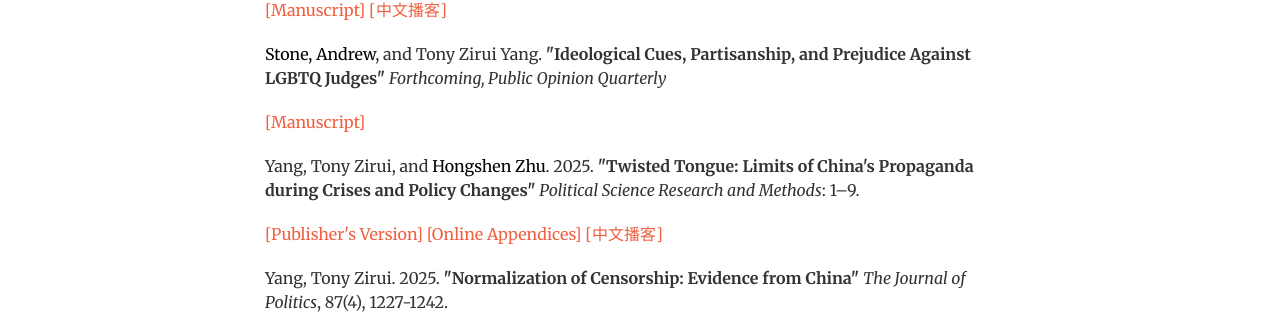
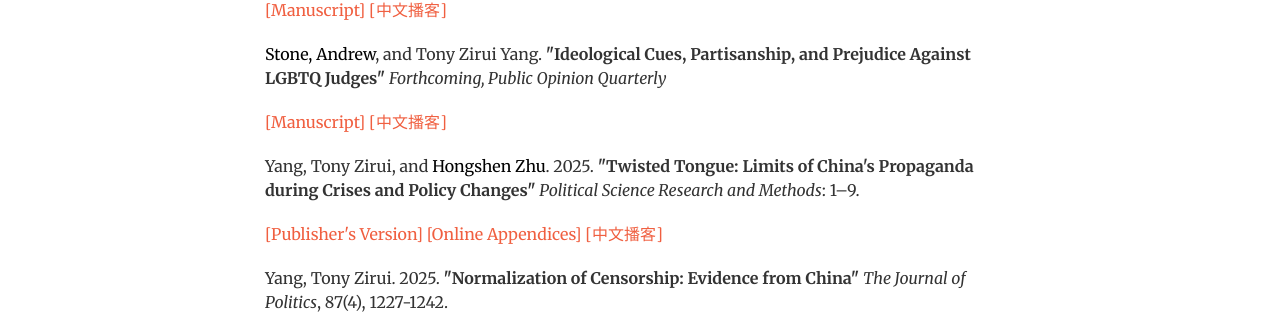
Before and after one commit to tonyhsfz/website, a Jekyll site: the page built from index.html, in a window 1280 px wide and 900 px high, scrolled down 2004 px. Shown: the part 148-462 px from the top of the window. Built offline with Jekyll 4.4.1, drawn with Linux system fonts in a browser that asks for light colours.

Commit message:
Update publication.html

```diff
--- a/_includes/publication.html
+++ b/_includes/publication.html
@@ -14,7 +14,8 @@
                         <p>  <a href="https://www.andrewrstone.com/" style="color: black;">Stone, Andrew</a>, and Tony Zirui Yang. <b>"Ideological Cues, Partisanship, and Prejudice Against LGBTQ Judges" </b>
                             <i>Forthcoming, Public Opinion Quarterly</i></p>
                         <p>
-                     <a href="/img/Stone&Yang.pdf">[Manuscript]</a> </p>
+                     <a href="/img/Stone&Yang.pdf">[Manuscript]</a>
+                         <a href="https://www.dropbox.com/scl/fi/gm5usaw6q2mv2m47y2ys4/POQ_Chinese.m4a?rlkey=j4s8b070jj2ihb8ntli4yb9ud&st=dp2jkwk8&dl=0">[中文播客]</a> </p>
                      <p></p>
                 <p> Yang, Tony Zirui, and <a href="https://hongshenzhu.org/" style="color: black;">Hongshen Zhu</a>. 2025.
                         <b>"Twisted Tongue: Limits of China's Propaganda during Crises and Policy Changes"  </b>
```
